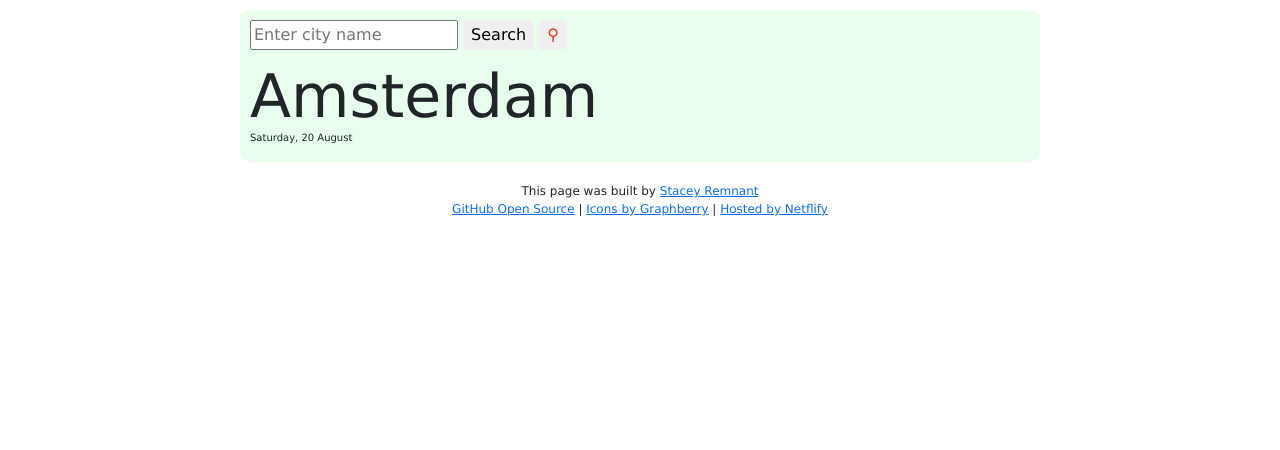
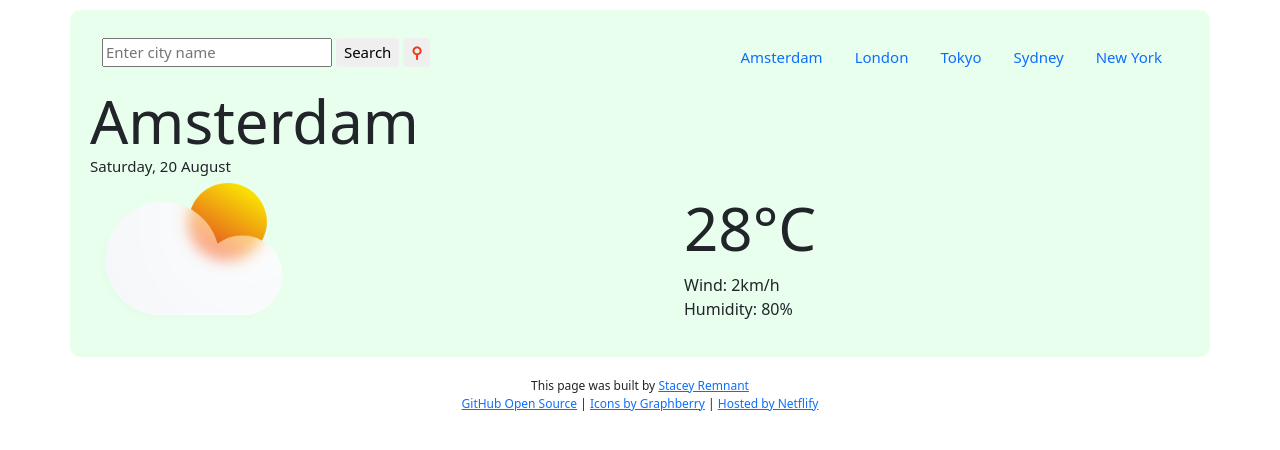
Before and after one commit to StazzRem/Final-Project-Weather-App, a plain HTML site: page index.html in a window 1280 px wide. Drawn offline with nearby package versions, Linux system fonts and the light colour scheme.

Commit message:
intergrated bootstrap and updated styles

```diff
--- a/index.html
+++ b/index.html
@@ -16,13 +16,50 @@
   </head>
   <body>
     <div class="container">
-      <form id="city-search" autocomplete="off">
-        <input type="search" placeholder="Enter city name" id="search-bar" />
-        <input type="submit" value="Search" id="search-button" />
-        <input type="button" value="&#9906;" id="local-button" />
-      </form>
+      <nav class="navbar navbar-light bg-transparent">
+        <div class="container-fluid">
+          <form id="city-search" autocomplete="off">
+            <input
+              type="search"
+              placeholder="Enter city name"
+              id="search-bar"
+            />
+            <input type="submit" value="Search" id="search-button" />
+            <input type="button" value="&#9906;" id="local-button" />
+          </form>
+          <ul class="nav justify-content-end">
+            <li class="nav-item">
+              <a class="nav-link" href="#">Amsterdam</a>
+            </li>
+            <li class="nav-item">
+              <a class="nav-link" href="#">London</a>
+            </li>
+            <li class="nav-item">
+              <a class="nav-link" href="#">Tokyo</a>
+            </li>
+            <li class="nav-item">
+              <a class="nav-link" href="#">Sydney</a>
+            </li>
+            <li class="nav-item">
+              <a class="nav-link" href="#">New York</a>
+            </li>
+          </ul>
+        </div>
+      </nav>
       <h1>Amsterdam</h1>
       <h2>Saturday, 20th August</h2>
+      <div class="row">
+        <div class="col-6">
+          <img src="images/sun-cloud.png" width="200px" />
+        </div>
+        <div class="col-6">
+          <ul>
+            <li id="current-temp">28°C</li>
+            <li>Wind: <span id="wind-speed">2</span>km/h</li>
+            <li>Humidity: <span id="humid-percent">80</span>%</li>
+          </ul>
+        </div>
+      </div>
     </div>
     <footer>
       This page was built by
--- a/src/styles.css
+++ b/src/styles.css
@@ -1,13 +1,9 @@
-body {
-  font-family: "Lucida Sans", "Lucida Sans Regular", "Lucida Grande",
-    "Lucida Sans Unicode", Geneva, Verdana, sans-serif;
-}
 .container {
   margin-top: 10px;
   background-color: #e8ffee;
   border-radius: 10px;
-  padding: 10px;
-  width: 800px;
+  padding: 20px;
+  width: 1200px;
 }
 form {
   margin-bottom: 10px;
@@ -23,12 +19,21 @@ form {
 
   border-radius: 3px;
 }
+.navbar {
+  font-size: 15px;
+}
+li {
+  list-style: none;
+}
+#current-temp {
+  font-size: 60px;
+}
 h1 {
   margin-bottom: 0;
   font-size: 60px;
 }
 h2 {
-  font-size: 10px;
+  font-size: 15px;
 }
 footer {
   text-align: center;
```
